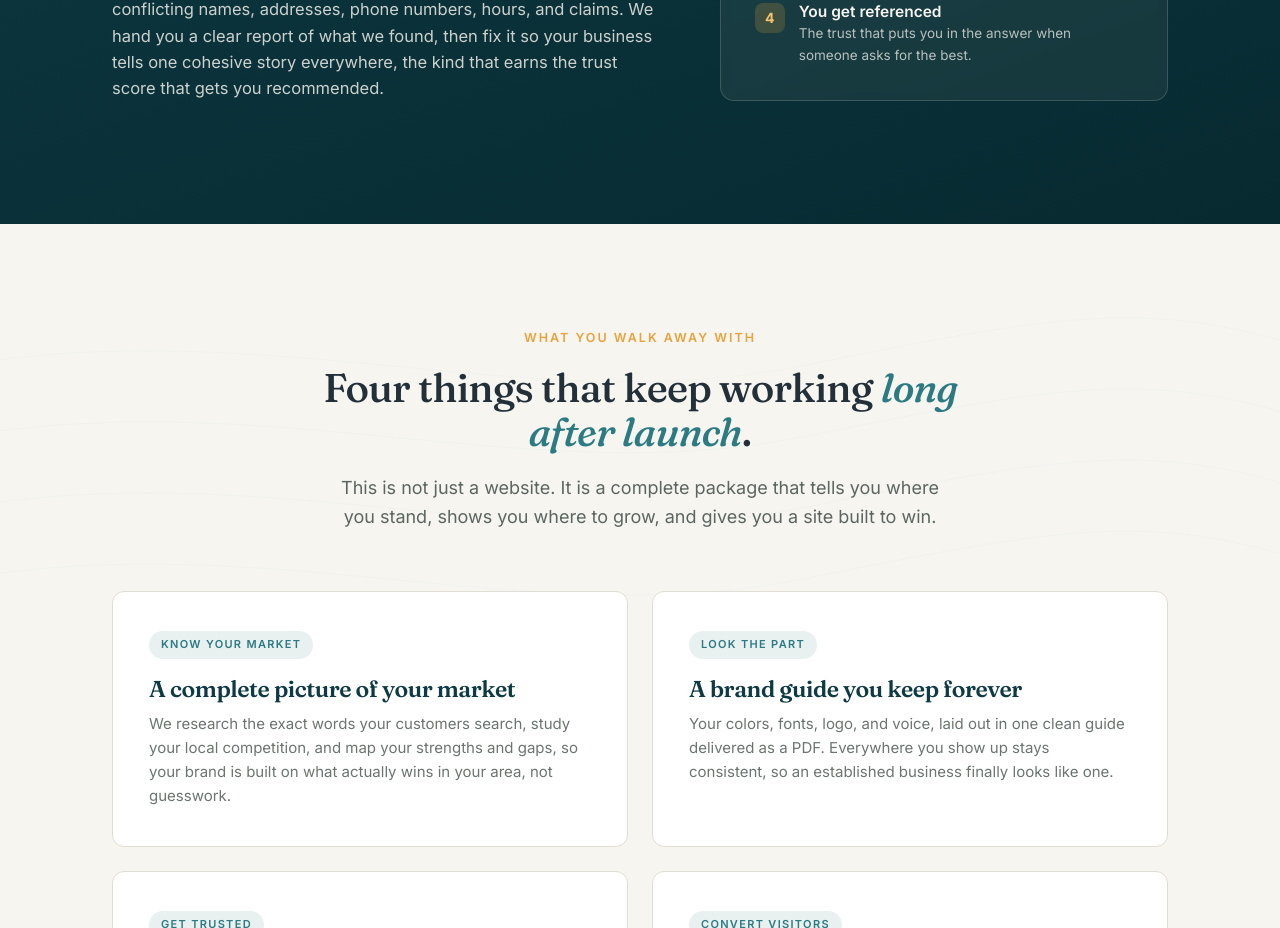
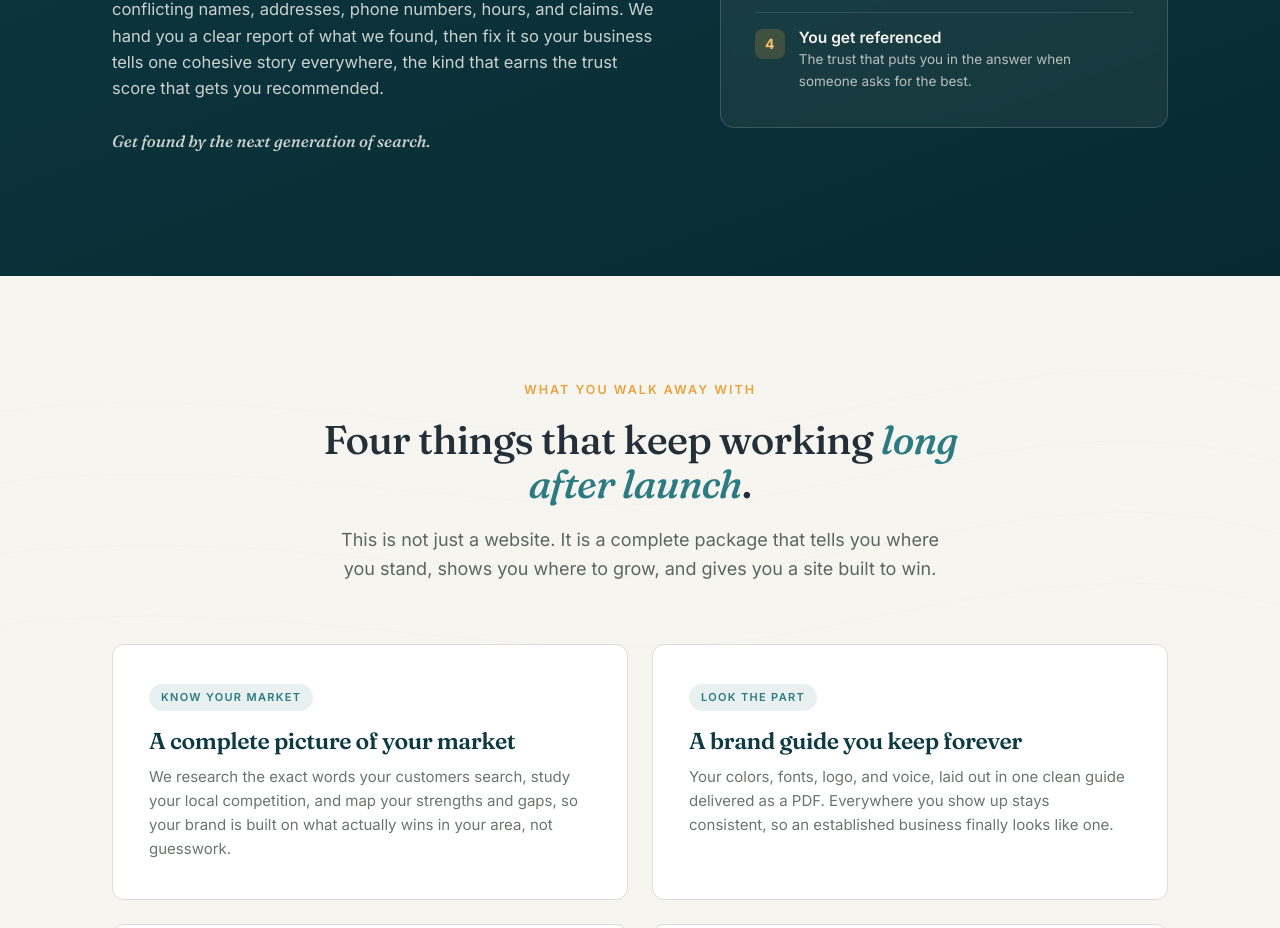
Before and after one commit to carter-sites/watertable-site, a plain HTML site: page index.html in a window 1280 px wide. Shown: the part 2158-3086 px from the top of the page. Drawn offline with Linux system fonts and the light colour scheme.

Commit message:
Add files via upload

```diff
--- a/index.html
+++ b/index.html
@@ -157,6 +157,7 @@
   .aeo h2 .serif-i{color:var(--gold);}
   .aeo p{font-size:16.5px;color:rgba(247,244,238,.82);margin-bottom:18px;}
   .aeo .lead{color:var(--sand);font-weight:500;}
+  .aeo-punch{font-family:'Fraunces',serif;font-size:22px;font-weight:500;font-style:italic;color:var(--gold);margin-top:26px;margin-bottom:0;}
   .aeo-card{background:rgba(247,244,238,.06);border:1px solid rgba(247,244,238,.16);border-radius:14px;
     padding:34px;backdrop-filter:blur(4px);}
   .aeo-row{display:flex;gap:14px;align-items:flex-start;padding:16px 0;border-top:1px solid rgba(247,244,238,.12);}
@@ -384,6 +385,7 @@
       <h2>When someone asks AI for the best in town, <span class="serif-i">you should be the answer</span>.</h2>
       <p class="lead">Your customers have started asking ChatGPT, Google, and Siri to recommend a business like yours. Those tools only recommend companies they trust, and trust comes from a consistent story across the whole web.</p>
       <p>Before we build a thing, we scan your entire online presence for conflicting names, addresses, phone numbers, hours, and claims. We hand you a clear report of what we found, then fix it so your business tells one cohesive story everywhere, the kind that earns the trust score that gets you recommended.</p>
+      <p class="aeo-punch">Get found by the next generation of search.</p>
     </div>
     <div class="aeo-card reveal">
       <div class="aeo-row"><div class="aeo-dot">1</div><div><h4>We audit your footprint</h4><p>Every place your business shows up online, checked for conflicts.</p></div></div>
```
